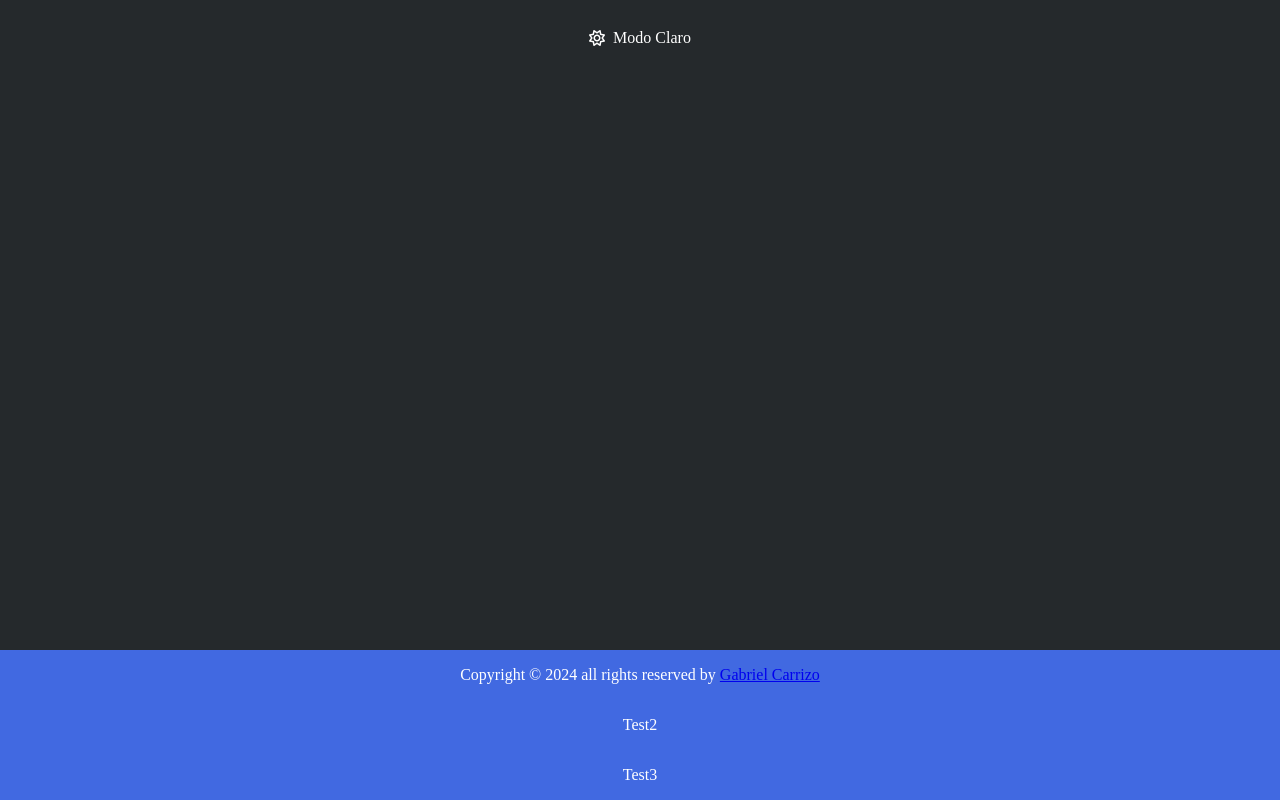
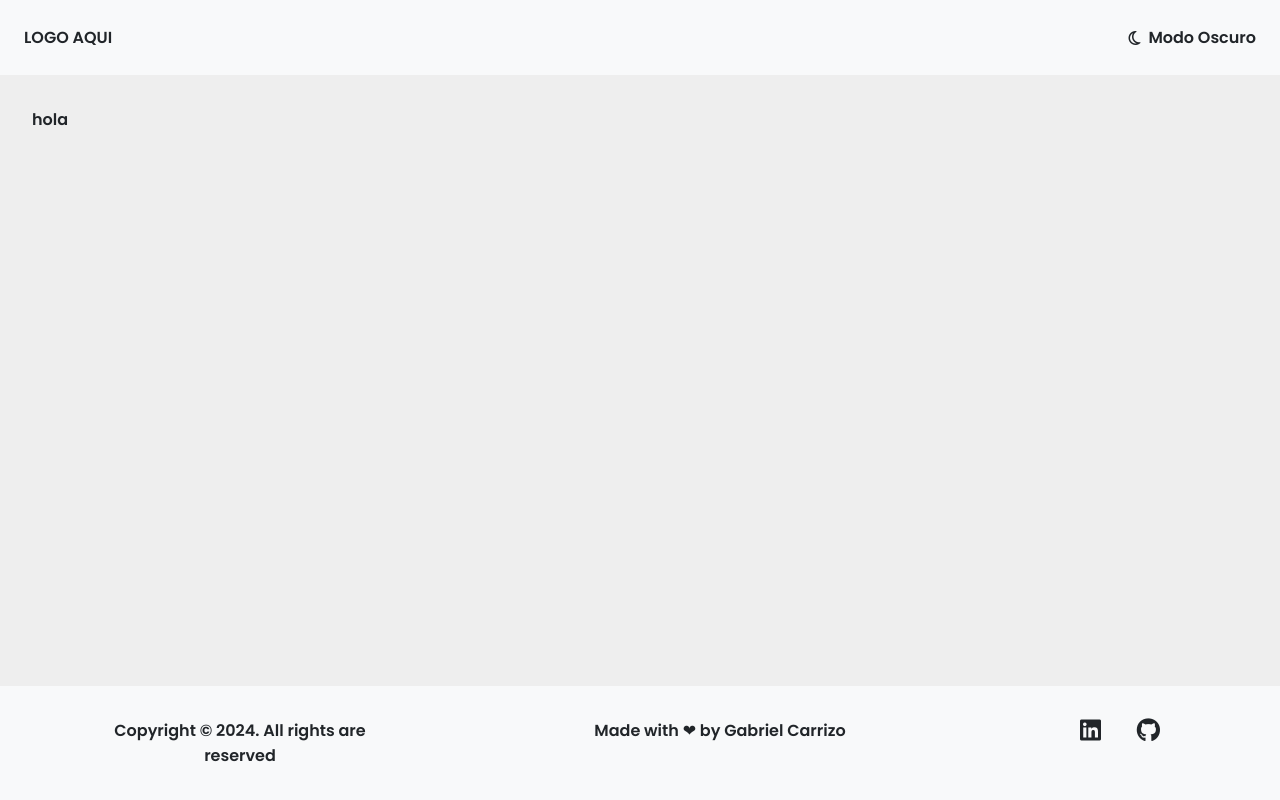
Before and after one commit to 1gabrielcarrizo/challenge1-encryptor-oracle-one, a plain HTML site: page index.html in a window 1280 px wide. Drawn offline with Linux system fonts and the light colour scheme.

Commit message:
font family added + navbar and footer done + some styles fixed

```diff
--- a/css/styles.css
+++ b/css/styles.css
@@ -1,6 +1,7 @@
 :root {
     --bg-color: #eee;
-    --text-color: #25292c;
+    --bg-color-nav-footer: #F8F9FA;
+    --text-color: #212529;
     --transition: color 0.1s, background-color 0.2s ease-in-out;
 }
 
@@ -11,6 +12,7 @@
 body {
     margin: 0;
     display: flex;
+    font-family: 'Poppins', sans-serif;
     flex-direction: column;
     min-height: 100vh;
     background-color: var(--bg-color);
@@ -19,16 +21,20 @@ body {
 }
 
 body.dark {
-    --text-color: white;
-    --bg-color: #25292c;
+    --text-color: #fff;
+    --bg-color: #25292C;
+    --bg-color-nav-footer: #343A40;
 }
 
 .header {
     display: flex;
     align-items: center;
-    justify-content: center;
+    justify-content: space-between;
     height: 75px;
     padding: 0 1.5em;
+    background-color: var(--bg-color-nav-footer);
+    position: sticky;
+    top: 0;
 }
 
 .toggle-theme {
@@ -45,15 +51,77 @@ body.dark {
 
 .toggle-theme__text {
     font-size: 1rem;
+    display: none;
+}
+
+main{
+    margin: 2em;
 }
 
 footer {
     margin-top: auto;
-    background-color: royalblue;
+    background-color: var(--bg-color-nav-footer);
+    padding-top: 1em;
+    padding-bottom: 1em;
 }
 
-footer .container{
+footer .container {
     display: flex;
-    align-items: center;
-    flex-direction: column;
+    flex-wrap: wrap;
 }
+
+.footer-col{
+    width: 100%;
+    margin-left: auto;
+    margin-right: auto;
+}
+
+.container p{
+    text-align: center;
+    padding-top: 0;
+}
+
+a{
+    text-decoration: none;
+    color: currentColor;
+}
+
+.footerText__link:hover{
+    color: #00ADB5;
+}
+
+.container__icons{
+    margin: 1em 0;
+    text-align: center;
+}
+.container__icons a{
+    margin-right: 1em;
+    margin-left: 1em;
+}
+
+.toggle-theme__icon-footer {
+    font-size: 1.5em;
+    transition: transform 0.3s ease;
+}
+
+.toggle-theme__icon-footer:hover{
+    transform: scale(1.2);
+}
+
+/* como se vera la web cuando tenga 768px en ADELANTE */
+@media screen and (min-width: 768px) {
+    .toggle-theme__text{
+        display: block;
+    }
+
+    .footer-col{
+        width: 50%;
+    }
+}
+
+/* como se vera la web cuando tenga 1200px en ADELANTE */
+@media screen and (min-width: 1200px) {
+    .footer-col{
+        width: 25%;
+    }
+}
--- a/helpers/changeTheme.js
+++ b/helpers/changeTheme.js
@@ -1,12 +1,26 @@
-const toggleIcon = document.getElementById("toggle-icon");
-const toggleText = document.getElementById("toggle-text");
+const toggleIcon = document.getElementById("toggle-icon"),
+      toggleText = document.getElementById("toggle-text"),
+      savedTheme = localStorage.getItem("theme");
+
+const applyDarkTheme = () => {
+    document.body.classList.add("dark");
+    toggleIcon.classList.replace("fa-moon", "fa-sun");
+    toggleText.textContent = "Modo Claro";
+};
+
+const applyLightTheme = () => {
+    document.body.classList.remove("dark");
+    toggleIcon.classList.replace("fa-sun", "fa-moon");
+    toggleText.textContent = "Modo Oscuro";
+};
 
 export const changeTheme = () => {
     document.body.classList.toggle("dark");
-    (toggleIcon.src.includes("moon.svg")) ?
-        (toggleIcon.src = "assets/icons/sun.svg",
-        toggleText.textContent = "Modo Claro")
-        :
-        (toggleIcon.src = "assets/icons/moon.svg",
-        toggleText.textContent = "Modo Oscuro")
+
+    (document.body.classList.contains("dark")) ? applyDarkTheme() : applyLightTheme();
+
+    const currentTheme = document.body.classList.contains("dark") ? "dark" : "light";
+    localStorage.setItem("theme", currentTheme);
 }
+
+(savedTheme === "dark") ? applyDarkTheme() : applyLightTheme();
--- a/index.html
+++ b/index.html
@@ -8,30 +8,44 @@
     <link rel="stylesheet" href="css/styles.css">
     <!-- fontawesome -->
     <script src="https://kit.fontawesome.com/1d4e9027fc.js" crossorigin="anonymous"></script>
+    <!-- font family -->
+    <link rel="preconnect" href="https://fonts.googleapis.com">
+    <link rel="preconnect" href="https://fonts.gstatic.com" crossorigin>
+    <link href="https://fonts.googleapis.com/css2?family=Poppins:wght@600;700&display=swap" rel="stylesheet">
     <title>Document</title>
 </head>
 
 <body class="dark">
     <header class="header">
-        <div class="container">
-            <div class="switches">
-                <div id="toggle-theme" class="toggle-theme">
-                    <i class="fa-regular fa-sun toggle-theme__icon" id="toggle-icon"></i>
-                    <!-- <img id="toggle-icon" src="assets/icons/sun.svg" alt="moon icon" class="toggle-theme__icon"> -->
-                    <p id="toggle-text" class="toggle-theme__text">Modo Claro</p>
-                </div>
-            </div>
-            <div class="colors">
-                <div class="colors__item colors__item--blue"></div>
-            </div>
+        <div>
+            <p>LOGO AQUI</p>
+        </div>
+        <div id="toggle-theme" class="toggle-theme">
+            <i class="fa-regular fa-sun toggle-theme__icon" id="toggle-icon"></i>
+            <p id="toggle-text" class="toggle-theme__text">Modo Claro</p>
         </div>
     </header>
-    <main></main>
+
+    <main>
+        hola
+    </main>
+
     <footer>
         <div class="container">
-            <p id="footerText"></p>
-            <p>Test2</p>
-            <p>Test3</p>
+            <div class="footer-col">
+                <p id="footerText" class="footerText"></p>
+            </div>
+            <div class="footer-col">
+                <p>Made with ❤ by <a class="footerText__link" href="https://www.linkedin.com/in/1gabrielcarrizo/" target="_blank">Gabriel Carrizo</a>
+            </div>
+            <div class="footer-col container__icons">
+                <a href="https://www.linkedin.com/in/1gabrielcarrizo/" target="_blank">
+                    <i class="fa-brands fa-linkedin toggle-theme__icon-footer"></i>
+                </a>
+                <a href="https://github.com/1gabrielcarrizo" target="_blank">
+                    <i class="fa-brands fa-github toggle-theme__icon-footer"></i>
+                </a>
+            </div>
         </div>
     </footer>
     <script src="scripts.js" type="module"></script>
--- a/scripts.js
+++ b/scripts.js
@@ -1,9 +1,9 @@
 import { changeTheme } from "./helpers/changeTheme.js";
 
-const toggleTheme = document.getElementById("toggle-theme");
-const footerText = document.getElementById("footerText");
-const date = new Date().getFullYear();
+const toggleTheme = document.getElementById("toggle-theme"),
+      footerText = document.getElementById("footerText"),
+      date = new Date().getFullYear();
 
-footerText.innerHTML = `Copyright &copy; ${date} all rights reserved by <a href="https://www.linkedin.com/in/1gabrielcarrizo/" target="_blank">Gabriel Carrizo</a>`
+footerText.innerHTML = `Copyright &copy; ${date}. All rights are reserved`
 
 toggleTheme.addEventListener("click", changeTheme);
```
